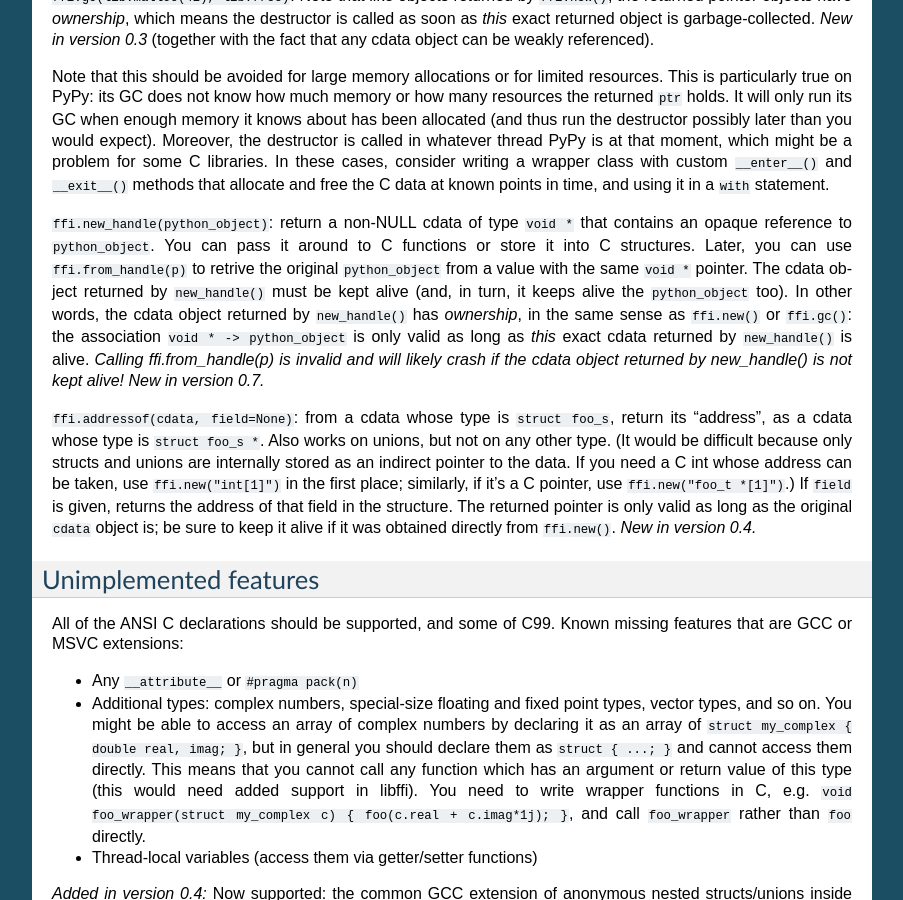
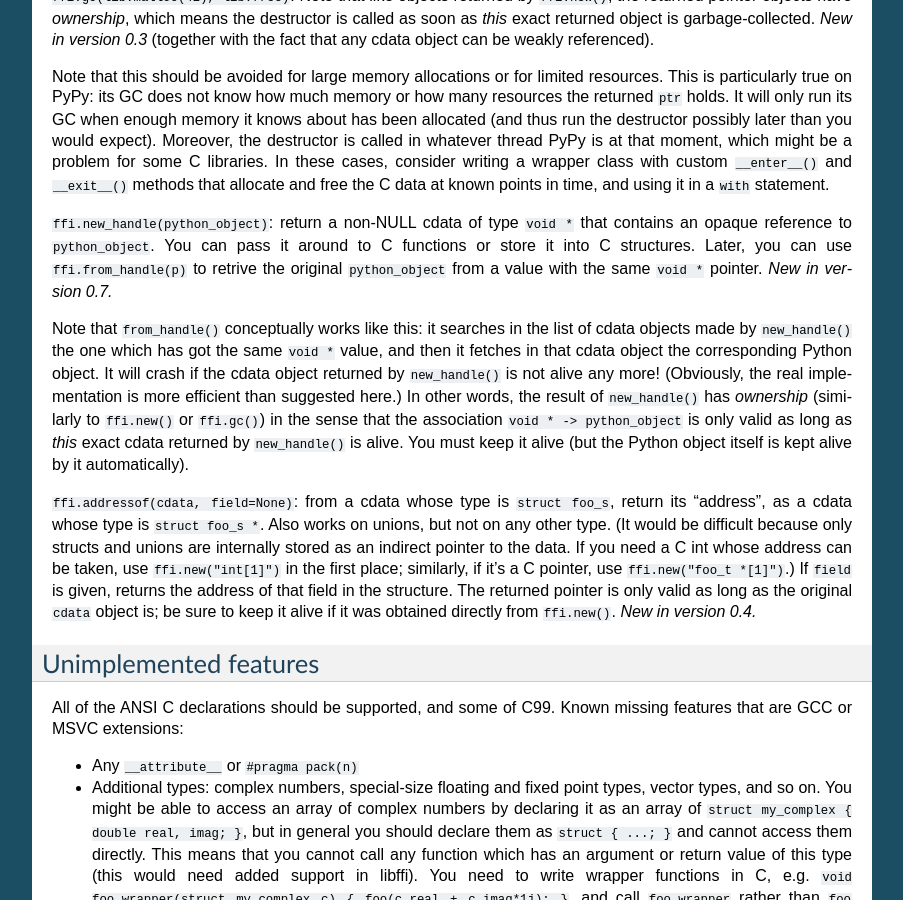
Before and after one commit to python-cffi/cffi, a Sphinx documentation site: the page built from doc/source/index.rst, in a window 1280 px wide and 900 px high, scrolled down 17060 px. Shown: the whole window, without its empty margins (198-1101 px from the left). Built offline with Sphinx 7.4.7, drawn with Linux system fonts in a browser that asks for light colours.

Commit message:
Reword this paragraph

```diff
--- a/doc/source/index.rst
+++ b/doc/source/index.rst
@@ -1265,15 +1265,20 @@ points in time, and using it in a ``with`` statement.
 ``void *`` that contains an opaque reference to ``python_object``.  You
 can pass it around to C functions or store it into C structures.  Later,
 you can use ``ffi.from_handle(p)`` to retrive the original
-``python_object`` from a value with the same ``void *`` pointer.  The
-cdata object returned by ``new_handle()`` must be kept alive (and, in
-turn, it keeps alive the ``python_object`` too).  In other words, the
-cdata object returned by ``new_handle()`` has *ownership*, in the same
-sense as ``ffi.new()`` or ``ffi.gc()``: the association ``void * ->
-python_object`` is only valid as long as *this* exact cdata returned by
-``new_handle()`` is alive.  *Calling ffi.from_handle(p) is invalid and
-will likely crash if the cdata object returned by new_handle() is not
-kept alive!* *New in version 0.7.*
+``python_object`` from a value with the same ``void *`` pointer.
+*New in version 0.7.*
+
+Note that ``from_handle()`` conceptually works like this: it searches in
+the list of cdata objects made by ``new_handle()`` the one which has got
+the same ``void *`` value, and then it fetches in that cdata object the
+corresponding Python object.  It will crash if the cdata object returned
+by ``new_handle()`` is not alive any more!  (Obviously, the real
+implementation is more efficient than suggested here.)  In other words,
+the result of ``new_handle()`` has *ownership* (similarly to
+``ffi.new()`` or ``ffi.gc()``) in the sense that the association ``void
+* -> python_object`` is only valid as long as *this* exact cdata
+returned by ``new_handle()`` is alive.  You must keep it alive (but the
+Python object itself is kept alive by it automatically).
 
 .. "versionadded:: 0.7" --- inlined in the previous paragraph
 
```
